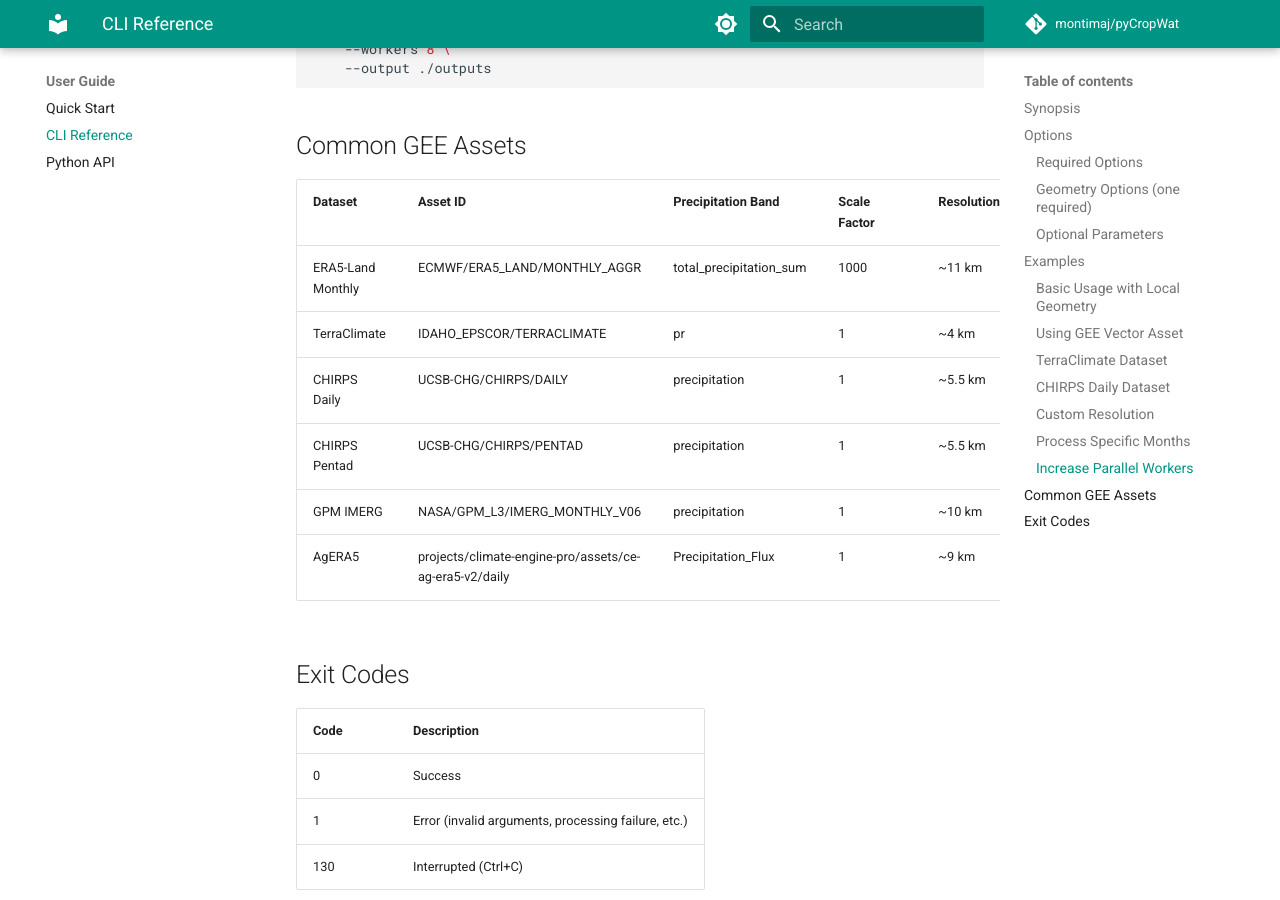
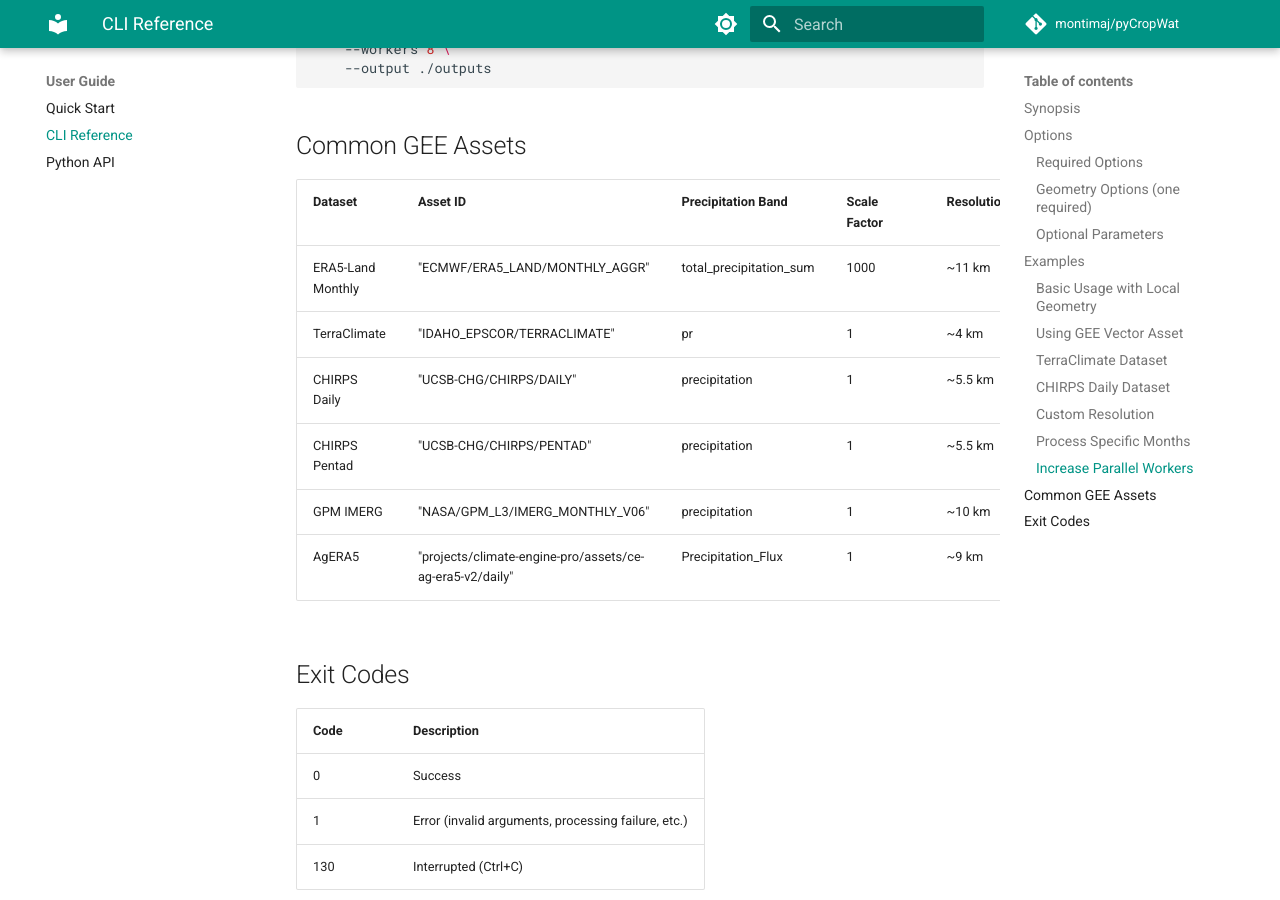
Before and after one commit to montimaj/pyCropWat, an MkDocs documentation site: the page built from docs/user-guide/cli.md, in a window 1280 px wide and 900 px high, scrolled down 3365 px. Built offline with MkDocs 1.6.1 and Material for MkDocs 9.7.7, drawn with Linux system fonts in a browser that asks for light colours; comment, search, counter and statistics services are not loaded.

Commit message:
Fix documentation

```diff
--- a/docs/user-guide/cli.md
+++ b/docs/user-guide/cli.md
@@ -141,12 +141,12 @@ pycropwat \
 
 | Dataset | Asset ID | Precipitation Band | Scale Factor | Resolution |
 |---------|----------|-------------------|--------------|------------|
-| ERA5-Land Monthly | ECMWF/ERA5_LAND/MONTHLY_AGGR | total_precipitation_sum | 1000 | ~11 km |
-| TerraClimate | IDAHO_EPSCOR/TERRACLIMATE | pr | 1 | ~4 km |
-| CHIRPS Daily | UCSB-CHG/CHIRPS/DAILY | precipitation | 1 | ~5.5 km |
-| CHIRPS Pentad | UCSB-CHG/CHIRPS/PENTAD | precipitation | 1 | ~5.5 km |
-| GPM IMERG | NASA/GPM_L3/IMERG_MONTHLY_V06 | precipitation | 1 | ~10 km |
-| AgERA5 | projects/climate-engine-pro/assets/ce-ag-era5-v2/daily | Precipitation_Flux | 1 | ~9 km |
+| ERA5-Land Monthly | "ECMWF/ERA5_LAND/MONTHLY_AGGR" | total_precipitation_sum | 1000 | ~11 km |
+| TerraClimate | "IDAHO_EPSCOR/TERRACLIMATE" | pr | 1 | ~4 km |
+| CHIRPS Daily | "UCSB-CHG/CHIRPS/DAILY" | precipitation | 1 | ~5.5 km |
+| CHIRPS Pentad | "UCSB-CHG/CHIRPS/PENTAD" | precipitation | 1 | ~5.5 km |
+| GPM IMERG | "NASA/GPM_L3/IMERG_MONTHLY_V06" | precipitation | 1 | ~10 km |
+| AgERA5 | "projects/climate-engine-pro/assets/ce-ag-era5-v2/daily" | Precipitation_Flux | 1 | ~9 km |
 
 ## Exit Codes
 
```
